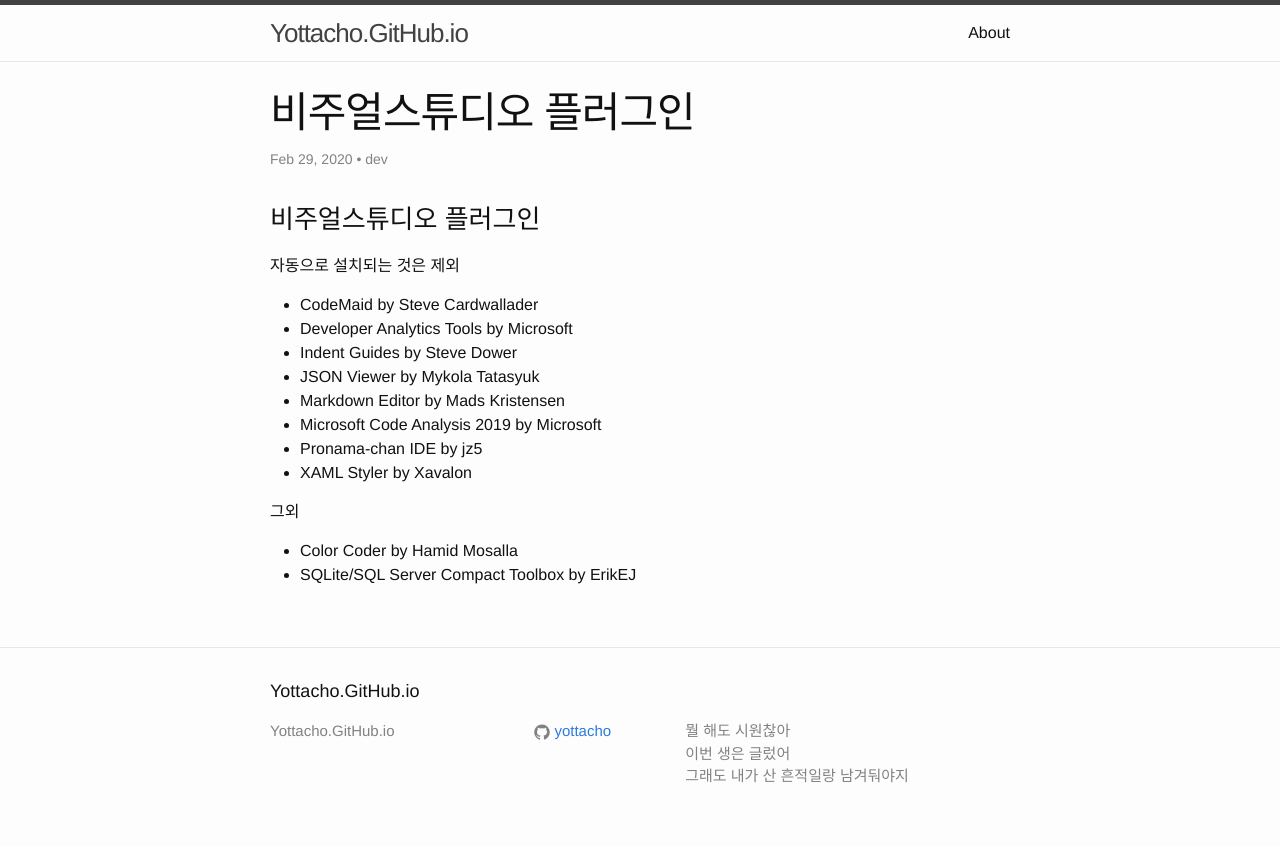
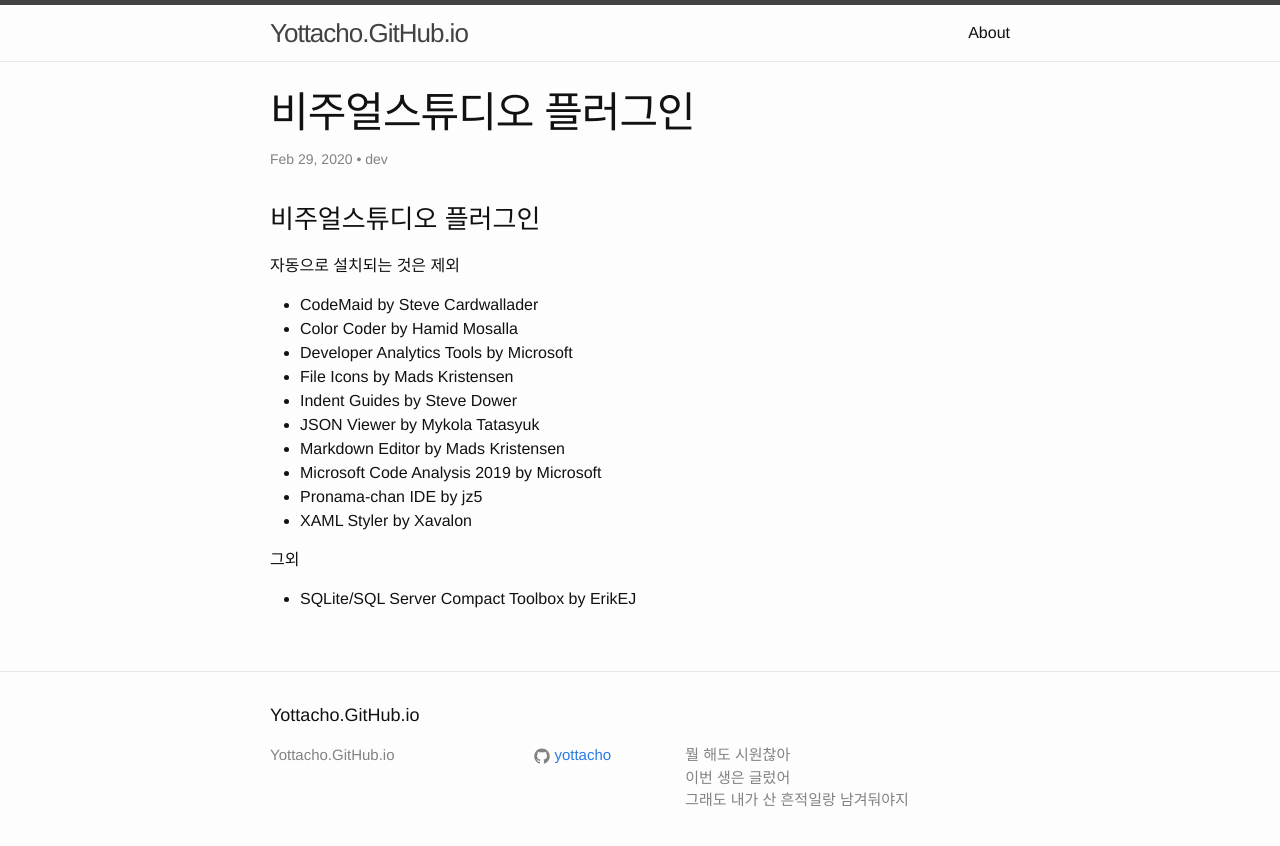
Before and after one commit to yottacho/yottacho.github.io, a Jekyll site: the page built from _posts/2020-02-29-vs_plugins.md, in a window 1280 px wide. Shown: the top 846 px of the page. Built offline with Jekyll 4.4.1, drawn with Linux system fonts in a browser that asks for light colours; some of the changed lines change nothing that is shown.

Commit message:
Update 2020-02-29-vs_plugins.md

```diff
--- a/_posts/2020-02-29-vs_plugins.md
+++ b/_posts/2020-02-29-vs_plugins.md
@@ -1,7 +1,7 @@
 ---
 layout: post
 title:  "비주얼스튜디오 플러그인"
-date:   2020-02-29 15:10:00 +0900
+date:   2020-02-29 15:20:00 +0900
 categories: windows-dev
 tags: dev
 ---
@@ -11,7 +11,9 @@
 자동으로 설치되는 것은 제외
 
 * CodeMaid by Steve Cardwallader
+* Color Coder by Hamid Mosalla
 * Developer Analytics Tools by Microsoft
+* File Icons by Mads Kristensen
 * Indent Guides by Steve Dower
 * JSON Viewer by Mykola Tatasyuk
 * Markdown Editor by Mads Kristensen
@@ -21,5 +23,4 @@
 
 그외
 
-* Color Coder by Hamid Mosalla
 * SQLite/SQL Server Compact Toolbox by ErikEJ
```
